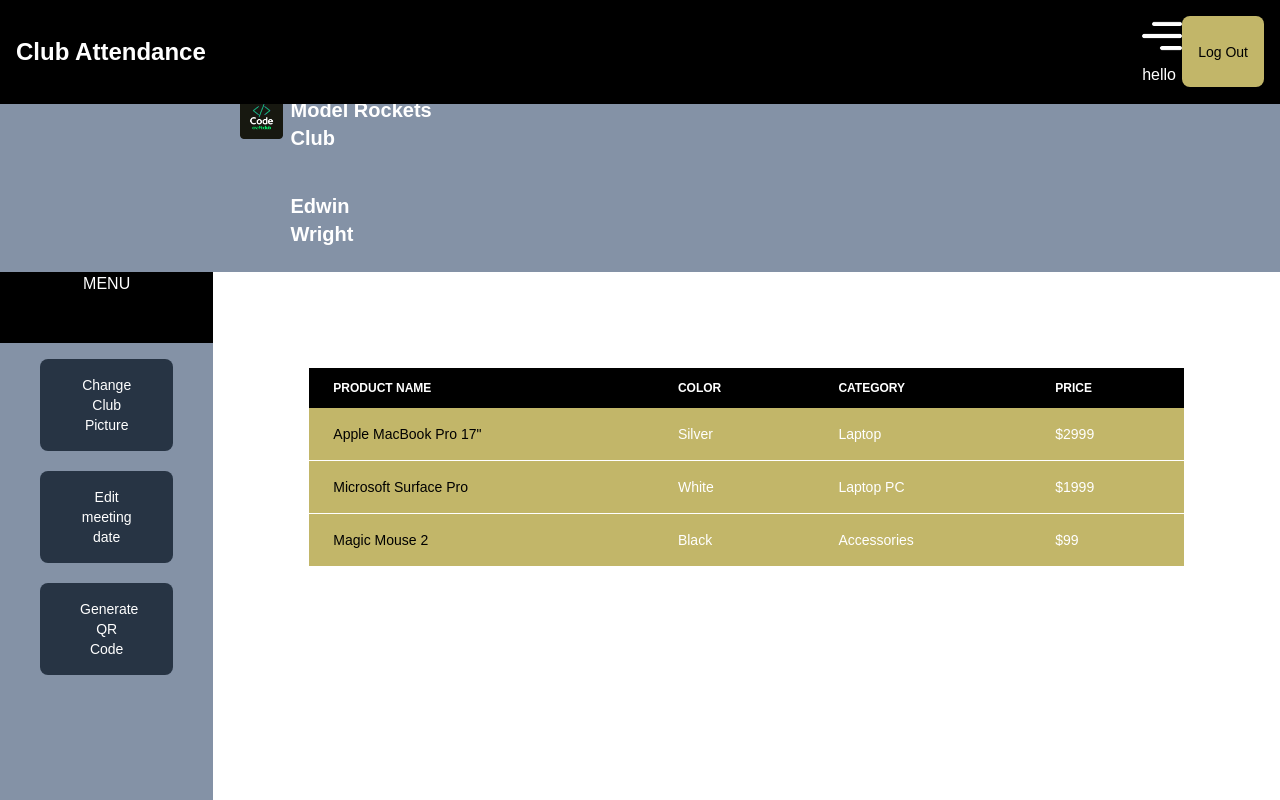
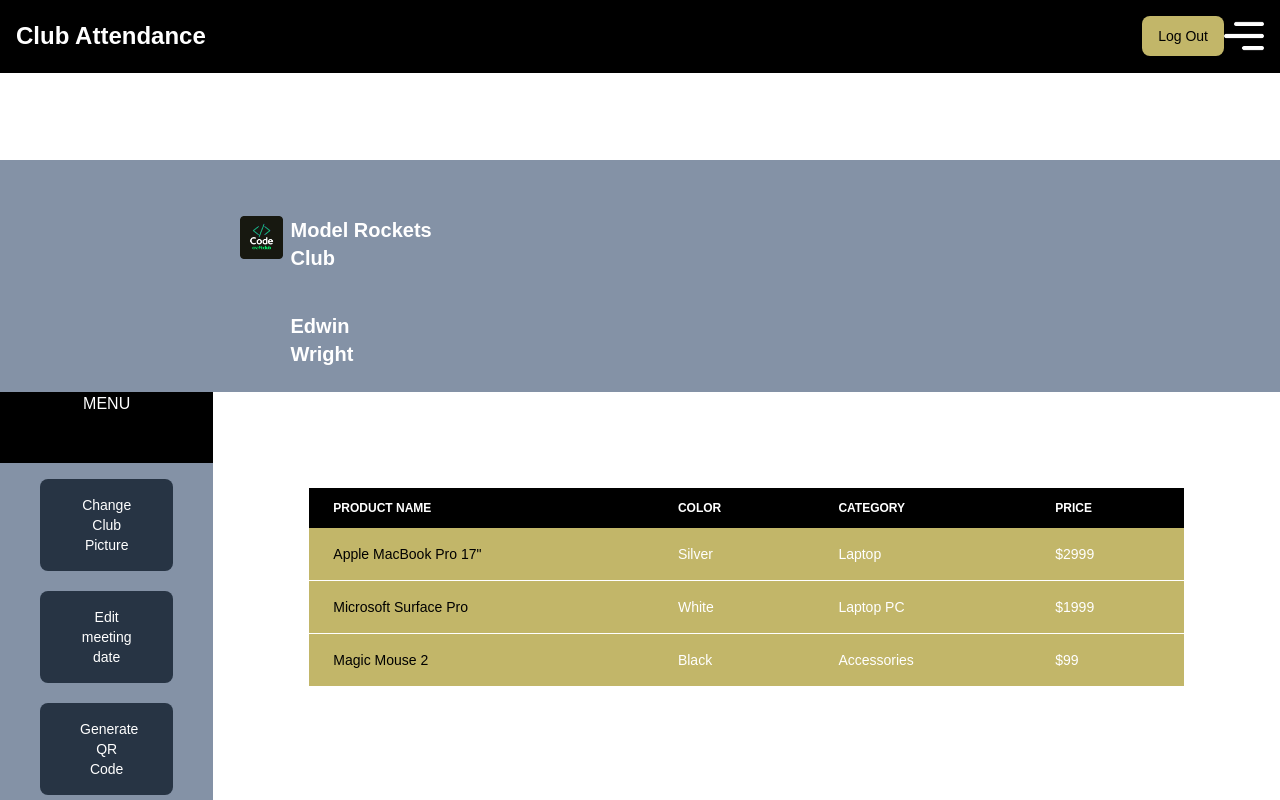
Before and after one commit to sitechtimes/club-attendance-frontend-v2, a Vue app: page /president in a window 1280 px wide. Shown: the top 800 px of the page. Built offline with nearby package versions, Linux system fonts and the light colour scheme; a web font is replaced by a local one.

Commit message:
aaasfgfds

```diff
--- a/src/components/PresidentComponents/PresidentNav.vue
+++ b/src/components/PresidentComponents/PresidentNav.vue
@@ -1,29 +1,43 @@
 <template>
+  <div>
     <nav class="bg-black dark:bg-gray-900 fixed w-full z-20 top-0 start-0 border-b border-gray-200 dark:border-gray-600">
     <div class="max-w-screen-xl flex flex-wrap items-center justify-between mx-auto p-4">
       <span class="self-center text-2xl font-semibold whitespace-nowrap text-white">Club Attendance
       </span>
       <!-- log out button -->
       <div class="flex md:order-2 space-x-3 md:space-x-0 rtl:space-x-reverse">
-
-      <!-- hamburger menu -->
-      <div id="demo">
-    <button @click="show = !show">
-      <img src="@/assets/menu.png" alt="" class="w-10">
-    </button>
-    <Transition  name="fade">
-       <p v-if="show" class="text-white">hello</p>
-    </Transition>
-    </div>
-
 <!-- logout button -->
       <button type="button" class="text-black bg-yellow hover:bg-blue-800 focus:ring-4 focus:outline-none focus:ring-blue-300 font-medium rounded-lg text-sm px-4 py-2 text-center dark:bg-blue-600 dark:hover:bg-blue-700 dark:focus:ring-blue-800">Log Out
 
       </button>
+
+      <button @click="show = !show">
+        <img src="@/assets/menu.png" alt="" class="w-10">
+      </button>
+
       </div>
     </div>
 
   </nav>
+
+      <!-- hamburger menu -->
+      <div id="demo">
+        <Transition v-if="show" name="fade">
+          <div>
+           <p v-if="show" class="text-white bg-white h-auto w-10 max-w-screen-xl mx-auto p-4" style="margin-top: 64px; z-index: 10;">hello</p>
+          <ul>
+            <li class="hamburger-item hover:bg-sky-white">
+
+            </li>
+          </ul>
+
+
+        </div>
+        </Transition>
+        </div>
+
+      </div>
+
 </template>
 
 <script setup lang="ts">
```
